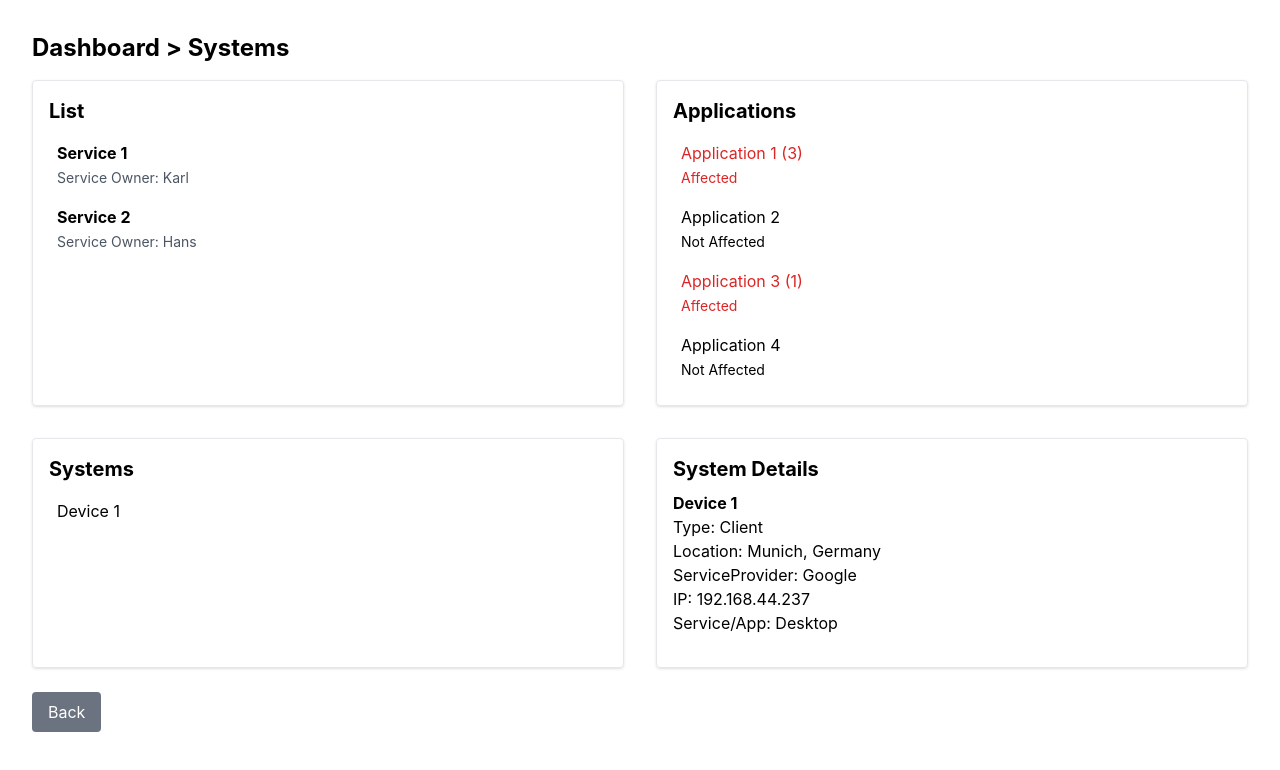
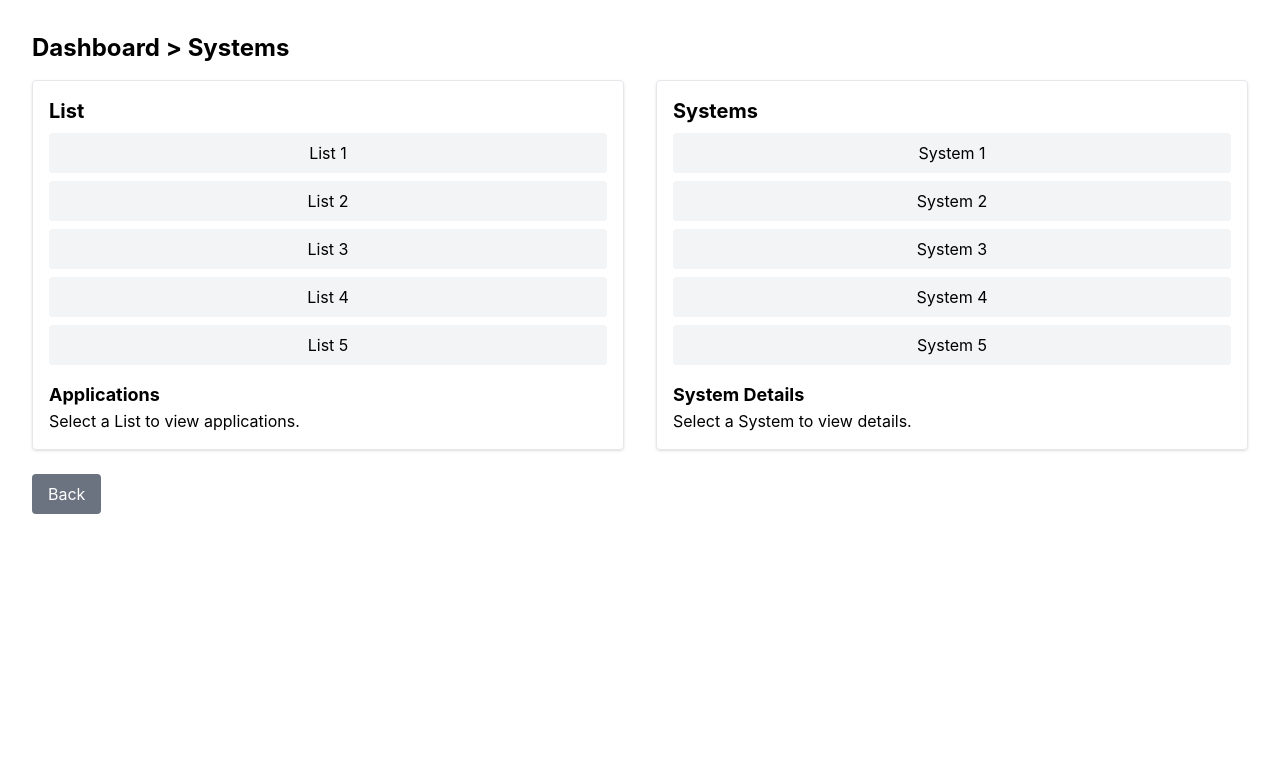
Before and after one commit to helenzhangyc/HackaTuLuWonderland, a React (Create React App) app in the folder wonderland_frontend/: page /systems in a window 1280 px wide. Shown: the top 770 px of the page. Built offline with nearby package versions, Linux system fonts and the light colour scheme.

Commit message:
made systems subpage

```diff
--- a/wonderland_frontend/src/components/Systems.js
+++ b/wonderland_frontend/src/components/Systems.js
@@ -1,56 +1,39 @@
+import React, { useState } from "react";
+
 function Systems() {
-    const systemsData = [
-        {
-            id: 1,
-            type: "Client",
-            location: "Munich, Germany",
-            serviceProvider: "Google",
-            ip: "192.168.44.237",
-            serviceApp: "Desktop",
-        },
-        // Add more systems here if needed
-    ];
+    const [activeListItem, setActiveListItem] = useState(null);
+    const [activeSystemItem, setActiveSystemItem] = useState(null);
 
-    const servicesData = [
-        { name: "Service 1", owner: "Karl" },
-        { name: "Service 2", owner: "Hans" },
-        // Add more services here if needed
-    ];
+    const listButtons = ["List 1", "List 2", "List 3", "List 4", "List 5"];
+    const systemButtons = ["System 1", "System 2", "System 3", "System 4", "System 5"];
 
-    const applicationsData = [
-        { name: "Application 1", affected: true, count: 3 },
-        { name: "Application 2", affected: false },
-        { name: "Application 3", affected: true, count: 1 },
-        { name: "Application 4", affected: false },
-    ];
+    const applicationsPlaceholder = {
+        "List 1": [
+            { name: "Application A", affected: true, count: 3 },
+            { name: "Application B", affected: false },
+        ],
+        "List 2": [
+            { name: "Application C", affected: true, count: 5 },
+            { name: "Application D", affected: false },
+        ],
+        // Add more placeholders for "List 3", etc.
+    };
 
+    const systemDetailsPlaceholder = {
+        "System 1": [
+            { id: 1, type: "Type A", location: "Location A", ip: "192.0.2.1", serviceApp: "App A" },
+        ],
+        "System 2": [
+            { id: 2, type: "Type B", location: "Location B", ip: "192.0.2.2", serviceApp: "App B" },
+        ],
+        // Add more placeholders for "System 3", etc.
+    };
+
+    const renderApplications = () => {
+        const data = applicationsPlaceholder[activeListItem] || [];
         return (
-        <div>
-            <h3 className="text-2xl font-bold">Dashboard &gt; Systems</h3>
-            <div className="grid grid-cols-2 gap-8 mt-4">
-                {/* Services List */}
-                <div className="p-4 border rounded shadow">
-                    <h4 className="text-xl font-bold mb-2">List</h4>
             <ul>
-                        {servicesData.map((service, index) => (
-                            <li key={index} className="p-2">
-                                <div>
-                                    <span className="font-bold">{service.name}</span>
-                                    <br />
-                                    <span className="text-sm text-gray-600">
-                                        Service Owner: {service.owner}
-                                    </span>
-                                </div>
-                            </li>
-                        ))}
-                    </ul>
-                </div>
-
-                {/* Applications List */}
-                <div className="p-4 border rounded shadow">
-                    <h4 className="text-xl font-bold mb-2">Applications</h4>
-                    <ul>
-                        {applicationsData.map((app, index) => (
+                {data.map((app, index) => (
                     <li
                         key={index}
                         className={`p-2 ${app.affected ? "text-red-600" : ""}`}
@@ -63,33 +46,70 @@ function Systems() {
                     </li>
                 ))}
             </ul>
-                </div>
+        );
+    };
 
-                {/* Systems List */}
-                <div className="p-4 border rounded shadow">
-                    <h4 className="text-xl font-bold mb-2">Systems</h4>
-                    <ul>
-                        {systemsData.map((system, index) => (
-                            <li key={index} className="p-2">
-                                <span>Device {system.id}</span>
-                            </li>
-                        ))}
-                    </ul>
-                </div>
-
-                {/* System Details */}
-                <div className="p-4 border rounded shadow">
-                    <h4 className="text-xl font-bold mb-2">System Details</h4>
-                    {systemsData.map((system, index) => (
+    const renderSystemDetails = () => {
+        const data = systemDetailsPlaceholder[activeSystemItem] || [];
+        return (
+            <div>
+                {data.map((system, index) => (
                     <div key={index} className="mb-4">
                         <h5 className="font-bold">Device {system.id}</h5>
                         <p>Type: {system.type}</p>
                         <p>Location: {system.location}</p>
-                            <p>ServiceProvider: {system.serviceProvider}</p>
                         <p>IP: {system.ip}</p>
                         <p>Service/App: {system.serviceApp}</p>
                     </div>
                 ))}
+            </div>
+        );
+    };
+
+    return (
+        <div>
+            <h3 className="text-2xl font-bold">Dashboard &gt; Systems</h3>
+            <div className="grid grid-cols-2 gap-8 mt-4">
+                {/* List Section */}
+                <div className="p-4 border rounded shadow">
+                    <h4 className="text-xl font-bold mb-2">List</h4>
+                    <div>
+                        {listButtons.map((item, index) => (
+                            <button
+                                key={index}
+                                onClick={() => setActiveListItem(item)}
+                                className={`block w-full p-2 mb-2 rounded ${activeListItem === item ? "bg-blue-300" : "bg-gray-100"
+                                    }`}
+                            >
+                                {item}
+                            </button>
+                        ))}
+                    </div>
+                    <div className="mt-4">
+                        <h5 className="text-lg font-bold">Applications</h5>
+                        {activeListItem ? renderApplications() : <p>Select a List to view applications.</p>}
+                    </div>
+                </div>
+
+                {/* Systems Section */}
+                <div className="p-4 border rounded shadow">
+                    <h4 className="text-xl font-bold mb-2">Systems</h4>
+                    <div>
+                        {systemButtons.map((item, index) => (
+                            <button
+                                key={index}
+                                onClick={() => setActiveSystemItem(item)}
+                                className={`block w-full p-2 mb-2 rounded ${activeSystemItem === item ? "bg-blue-300" : "bg-gray-100"
+                                    }`}
+                            >
+                                {item}
+                            </button>
+                        ))}
+                    </div>
+                    <div className="mt-4">
+                        <h5 className="text-lg font-bold">System Details</h5>
+                        {activeSystemItem ? renderSystemDetails() : <p>Select a System to view details.</p>}
+                    </div>
                 </div>
             </div>
         </div>
```
Lines whose indentation alone changed are shown as unchanged.
